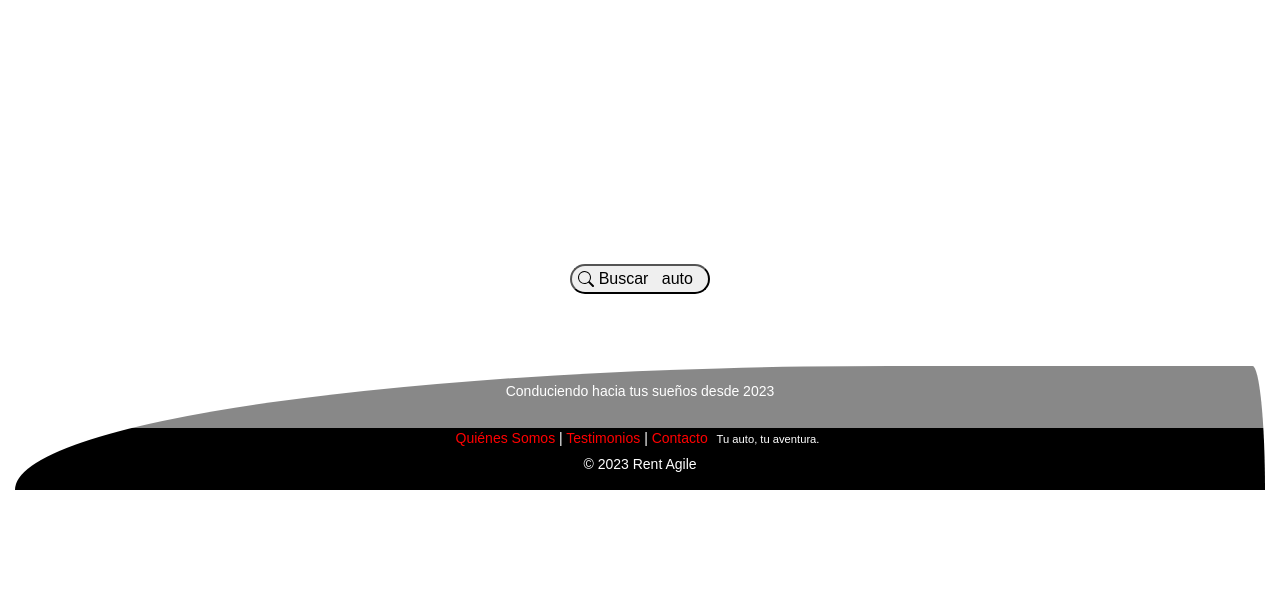
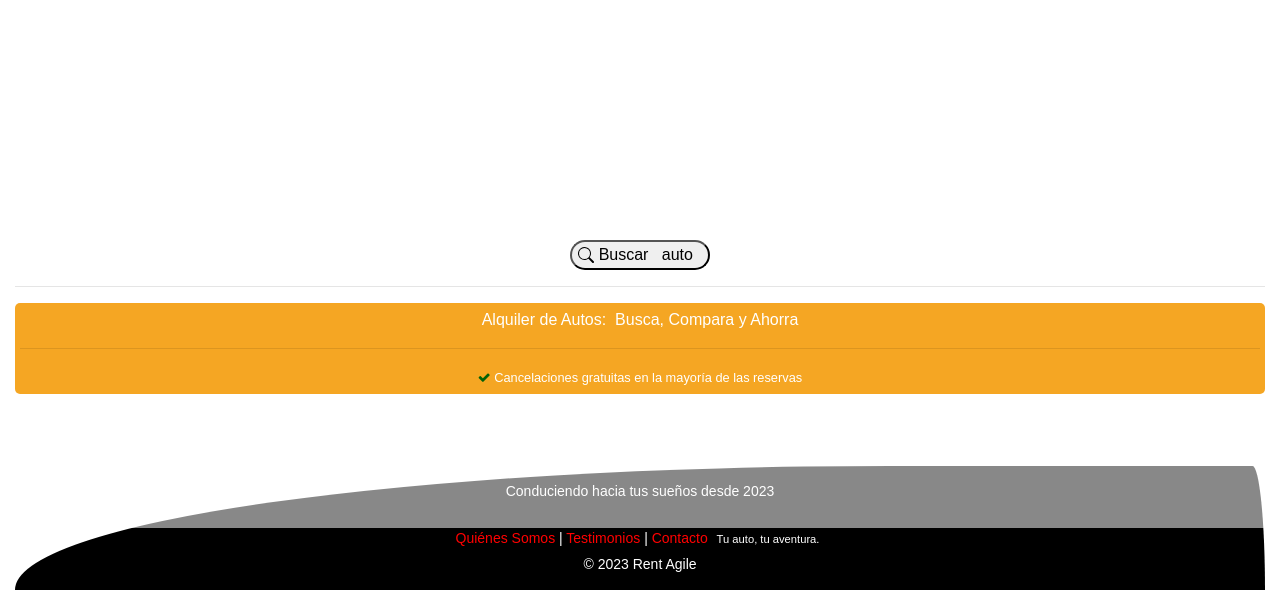
Before and after one commit to nachofen/rent_agile, a Flask app: page / in a window 1280 px wide. Shown: the part 1048-1638 px from the top of the page. Before the commit the page ends 1538 px from the top, so only its background shows below. Run offline with Flask 3, Linux system fonts and the light colour scheme; data that the repository does not hold is empty; some libraries are stand-ins or nearby versions; some web fonts are replaced.

Commit message:
/index (div info)

```diff
--- a/website/static/css/style.css
+++ b/website/static/css/style.css
@@ -43,6 +43,24 @@ body {
 #divOculto .message-box {
   background-color: #fff;
   padding: 20px;
+}
+
+/* texto en div */
+.texto-destacado {
+  background-color: #F5A623;
+  color: #FFF;
+  padding: 5px;
+  border-radius: 5px;
+  text-align: center;
+  display: block;
+  align-items: center;
+  width: 100%;
+}
+
+/* Cambiar el color de los íconos fa fa */
+
+.texto-destacado i.fa-check {
+  color: #026107;
 }
 
 
--- a/website/templates/index.html
+++ b/website/templates/index.html
@@ -39,27 +39,23 @@
                       <p>Tu Aventura Comienza Aquí</p>
                       <hr>
 
-                      <p>Descubre una nueva forma de viajar con nuestros autos de alquiler en Rent Agile.
+                      <p>Descubre una nueva forma de viajar con nuestros autos de alquiler en <strong>Rent Agile</strong>.
                          Ofrecemos una amplia variedad de vehículos para satisfacer tus necesidades,
-                          ya sea un emocionante viaje por carretera, una escapada de fin de semana o tu uso diario.
-                          ¡No dejes pasar la oportunidad de viajar y explorar!
+                          ya sea un emocionante viaje por carretera, una escapada o tu uso diario.
                           <hr>
-                          <strong>Nuestra misión es brindarte la mejor experiencia en alquiler de autos,
-                          ya sea que necesites un vehículo para tus aventuras
-                          o quieras poner el tuyo en alquiler. </strong>
+                          <strong>Nuestra misión es brindarte la mejor experiencia en alquiler de autos.<br>tanto si necesitas un vehículo para tus aventuras como si deseas poner el tuyo en alquiler. </strong>
                            <p class="impulso-paragraph">
-                            ¡Reserva ahora y comienza tu próxima aventura con Rent Agile!
+                            ¡Reserva ahora y comienza tu próxima aventura con <strong>Rent Agile</strong>!
                           </p>
                       </div>
                        </div>
                           </div>
 
               <script src="/static/js/divscroll.js"></script>
-              <br>
+
                 <br>
                 <div style="display: flex; justify-content: center;">
                   <section id="seccionalquilar"></section>
-                  <br>
                    <!-- Boton buscar auto svg lupa symbol -->
                   <button id="openFiltersButton" class="openFiltersButton">
                       <svg xmlns="http://www.w3.org/2000/svg" width="16" height="16" fill="currentColor" class="bi bi-search" viewBox="0 0 16 16">
@@ -68,6 +64,15 @@
                       &nbsp;Buscar &nbsp; auto &nbsp;
                   </button>
               </div>
+              <hr>
+              <div class="texto-destacado">
+                <p>Alquiler de Autos:&nbsp; Busca, Compara  y Ahorra </p>
+                <hr>
+                <small><i class="fa fa-check"></i> Cancelaciones gratuitas en la mayoría de las reservas</small>
+            </div>
+
+
+
         <!-- cards autos publicados disponibles -->
   <div class="cardsgallery" id="autoContainer">
     {% for auto in autos %}
```
